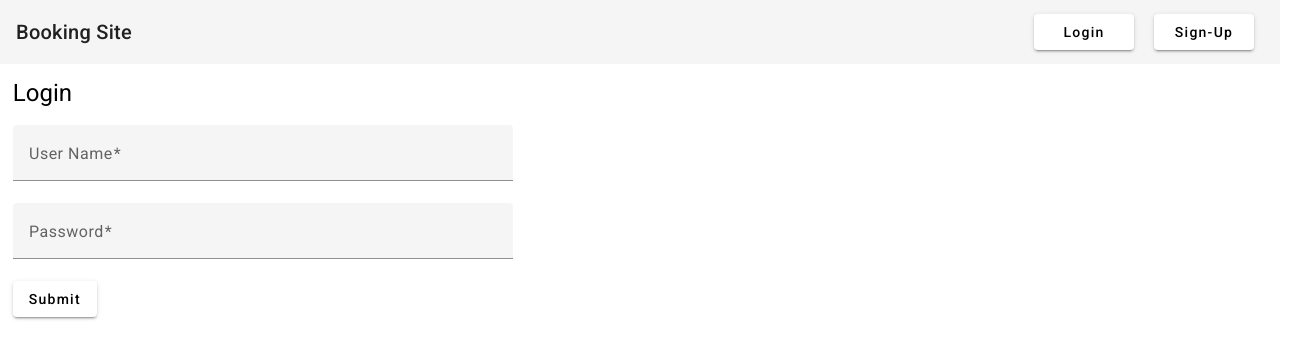
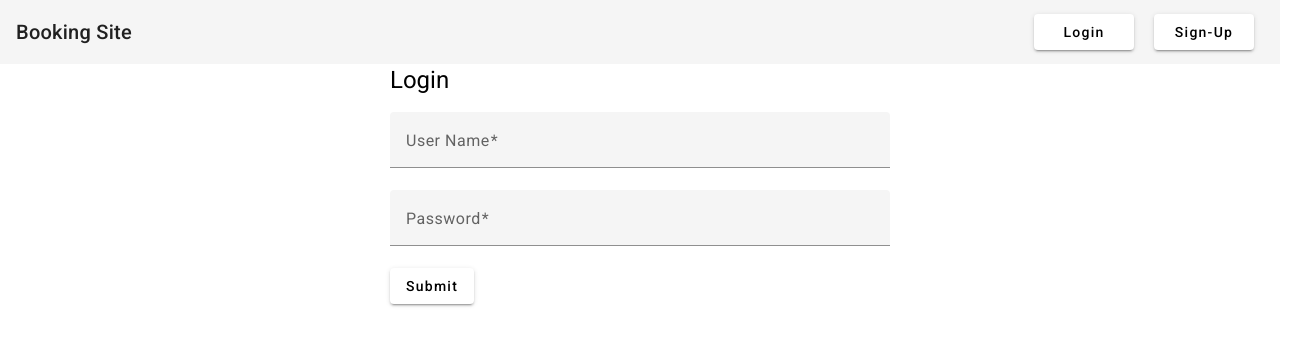
Before and after one commit to abfeb8/bookings-portal, an Angular app in the folder Frontend/Booking-app/: page /login in a window 1280 px wide. Shown: the top 358 px of the page, 1306 px wide, since content can reach past the window. Built offline with nearby package versions, Linux system fonts and the light colour scheme.

Commit message:
updated path for logic and registration component

```diff
--- a/Frontend/Booking-app/angular.json
+++ b/Frontend/Booking-app/angular.json
@@ -96,5 +96,8 @@
         }
       }
     }
+  },
+  "cli": {
+    "analytics": false
   }
 }
--- a/Frontend/Booking-app/src/app/app.component.css
+++ b/Frontend/Booking-app/src/app/app.component.css
@@ -8,7 +8,9 @@
     margin: 0 10px;
 }
 
-.content {
+.body {
     width: 100%;
-    padding: 1%;
+    display: flex;
+    justify-content: center;
+    align-items: center;
 }
--- a/Frontend/Booking-app/src/app/app.component.html
+++ b/Frontend/Booking-app/src/app/app.component.html
@@ -5,6 +5,6 @@
   <button mat-raised-button [routerLink]='["/register"]' class="btn">Sign-Up</button>
 </mat-toolbar>
 
-<div class="content">
+<div class="body">
   <router-outlet></router-outlet>
 </div>
--- a/Frontend/Booking-app/src/app/app.module.ts
+++ b/Frontend/Booking-app/src/app/app.module.ts
@@ -9,8 +9,8 @@ import { MatToolbarModule } from '@angular/material/toolbar';
 
 import { AppRoutingModule } from './app-routing.module';
 import { AppComponent } from './app.component';
-import { LoginComponent } from './user-auth/login/login.component';
-import { RegisterComponent } from './user-auth/register/register.component';
+import { LoginComponent } from './user-auth/component/login/login.component';
+import { RegisterComponent } from './user-auth/component/register/register.component';
 import { LoginFormComponent } from './forms/login-form/login-form.component';
 import { RegistrationFormComponent } from './forms/registration-form/registration-form.component';
 
```
Also changed, not shown: Frontend/Booking-app/src/app/app-routing.module.ts (+5 -5 lines), Frontend/Booking-app/src/app/user-auth/component/login/login.component.css (added), Frontend/Booking-app/src/app/user-auth/component/login/login.component.html (renamed from Frontend/Booking-app/src/app/user-auth/login/login.component.html), Frontend/Booking-app/src/app/user-auth/component/login/login.component.ts (renamed from Frontend/Booking-app/src/app/user-auth/login/login.component.ts), Frontend/Booking-app/src/app/user-auth/component/register/register.component.css (added), Frontend/Booking-app/src/app/user-auth/component/register/register.component.html (renamed from Frontend/Booking-app/src/app/user-auth/register/register.component.html), Frontend/Booking-app/src/app/user-auth/component/register/register.component.ts (renamed from Frontend/Booking-app/src/app/user-auth/register/register.component.ts), 2 other files (tests, documents, lock files or other folders).
